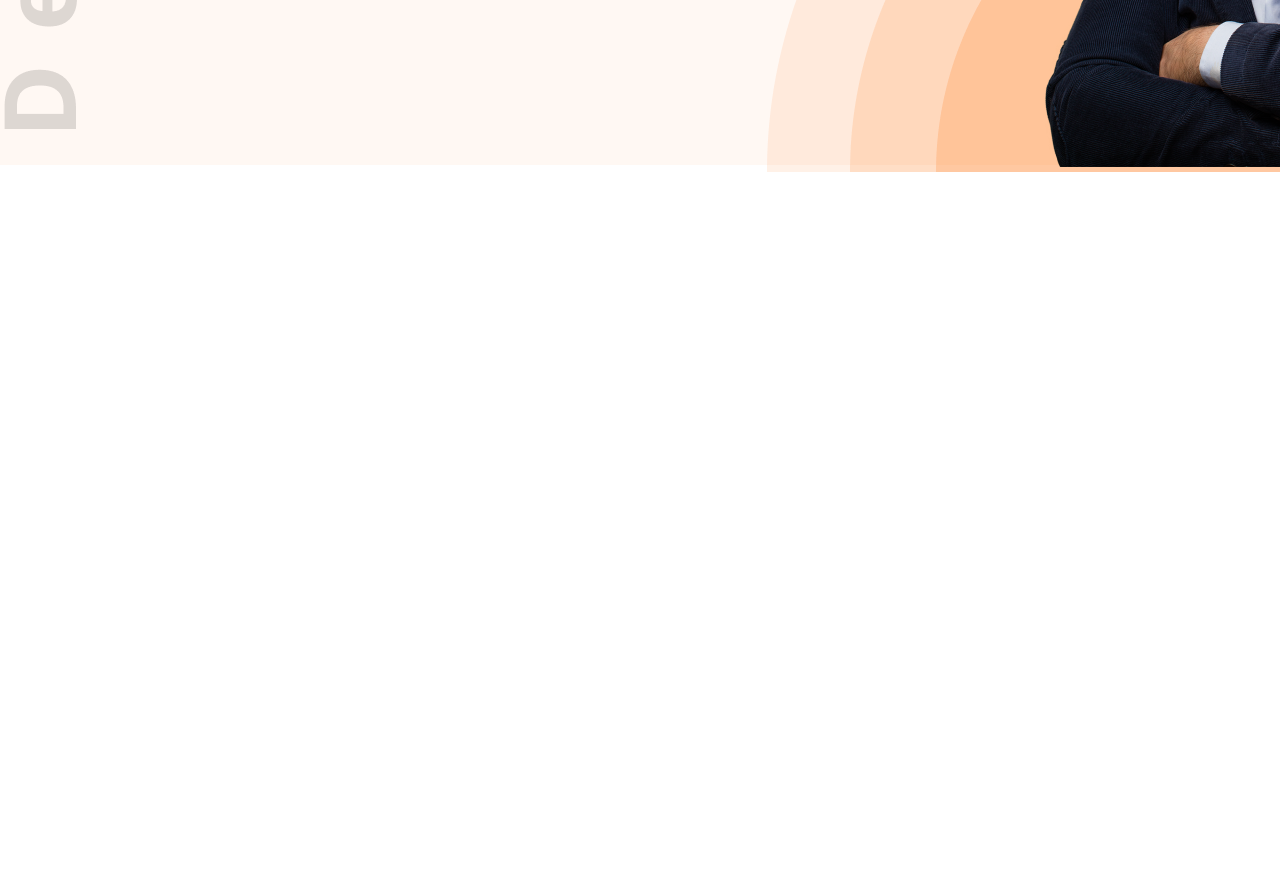
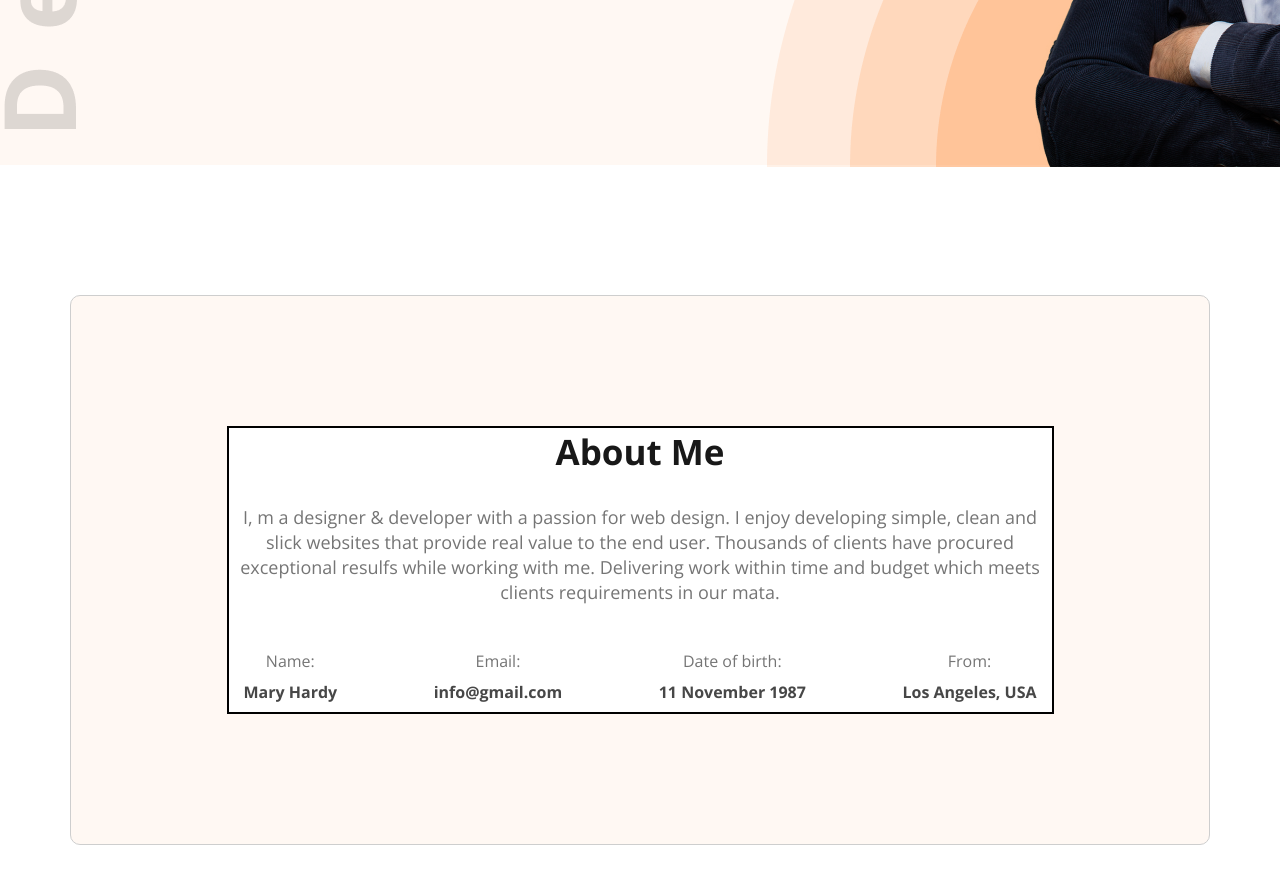
Before and after one commit to anaybhadury/portfolio-projects, a plain HTML site: page index.html in a window 1280 px wide. Shown: the part 670-1554 px from the top of the page. Before the commit the page ends 965 px from the top, so only its background shows below. Drawn offline with nearby package versions, Linux system fonts and the light colour scheme.

Commit message:
second content

```diff
--- a/index.html
+++ b/index.html
@@ -37,6 +37,33 @@
         </div>
     </header>
     <main>
+        <!-- about section start -->
+        <div class="about-container">
+            <div class="about-content">
+                <h1>About Me</h1>
+                <p>I, m a designer & developer with a passion for web design. I enjoy developing simple, clean and slick websites that provide real value to the end user. Thousands of clients have procured exceptional resulfs while working with me. Delivering work within time and budget which meets clients requirements in our mata.</p>
+                <div class="address">
+                    <div>
+                        <p>Name:</p>
+                        <h4>Mary Hardy</h4>
+                    </div>
+                    <div>
+                        <p>Email:</p>
+                        <h4>info@gmail.com</h4>
+                    </div>
+                    <div>
+                        <p>Date of birth:</p>
+                        <h4>11 November 1987</h4>
+                    </div>
+                    <div>
+                        <p>From:</p>
+                        <h4>Los Angeles, USA</h4>
+                    </div>
+                </div>
+            </div>
+        </div>
+        <!-- about section end -->
+
 
     </main>
     <footer>
--- a/styles/style.css
+++ b/styles/style.css
@@ -17,7 +17,7 @@ body{
     margin: 0 auto;
     background-image: url('../images/developer.png');
     background-repeat: no-repeat;
-    background-position: left;
+    background-position: left center;
     margin-bottom: 130px;
 }
 .navbar-container{
@@ -61,7 +61,10 @@ body{
     background-image: url('../images/header_bg.png');
     background-repeat: no-repeat;
     background-position: right bottom;
-    padding-right: 20px;
+}
+.image-content{
+    margin-bottom: -5px;
+    margin-right: 30px;
 }
 .text-content h3{
     color: rgb(71, 71, 71);
@@ -91,3 +94,54 @@ body{
     border: none;
     margin-right: 15px;
 }
+/* banner section styles end */
+
+/* about section start */
+.about-container{
+    width: 1140px;
+    height: 550px;
+    margin: 0 auto;
+    border-radius: 10px;
+    background: rgb(255, 248, 243);
+    margin-bottom: 130px;
+    border: 1px solid rgb(206, 206, 206);
+}
+.about-content{
+    width: 827px;
+    height: 288px;
+    border: 2px solid black;
+    margin: 0 auto;
+    margin-top: 130px;
+    background-color: white;
+    text-align: center;
+}
+
+.about-content h1{
+    margin-bottom: 30px;
+    color: rgb(24, 24, 24);
+    font-size: 35px;
+    font-weight: 700;
+}
+.about-content > p{
+    color: rgb(117, 117, 117);
+    font-size: 18px;
+    font-weight: 400;
+    margin-bottom: 30px;
+    line-height: 25px;
+}
+
+.address{
+    display: flex;
+    justify-content: space-between;
+    padding: 15px;
+}
+.address h4{
+   color: rgb(71, 71, 71);
+   line-height: 0;
+}
+.address p{
+    color: rgb(117, 117, 117);
+    margin-bottom: 20px;
+}
+
+/* about section end */
```
